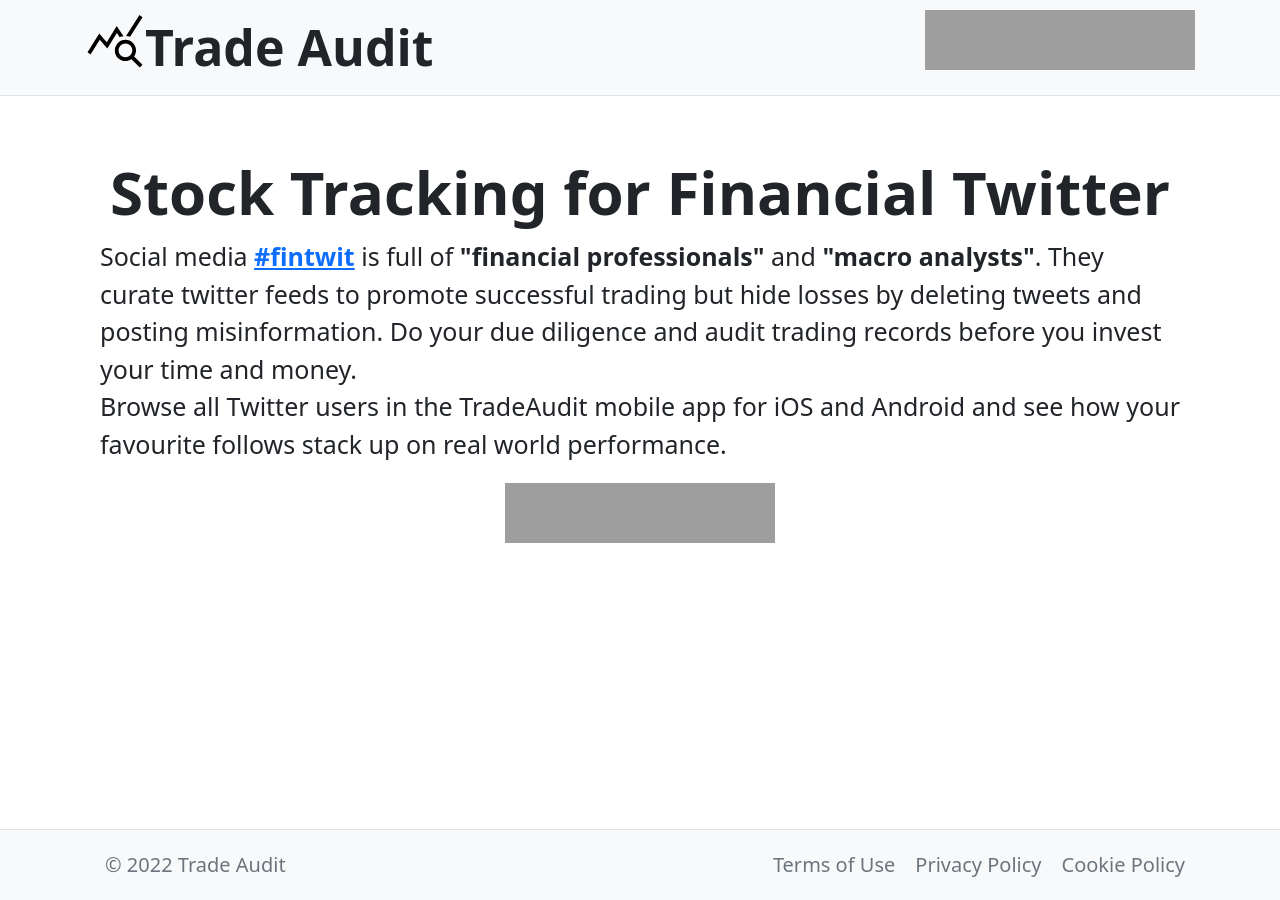
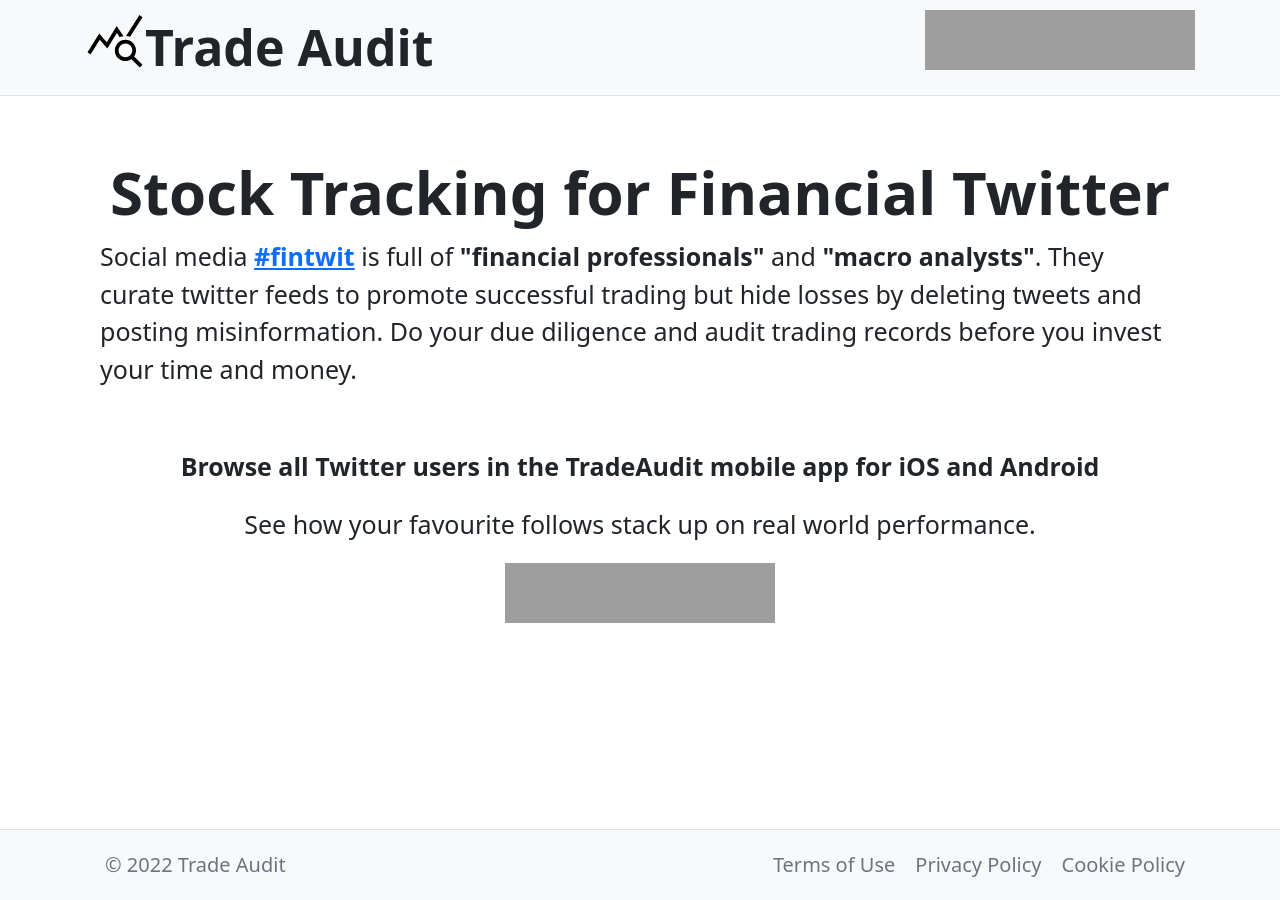
Before and after one commit to stevenrskelton/tradeaudit.app, a Jekyll site: the page built from index.html, in a window 1280 px wide. Built offline with Jekyll 4.4.1, drawn with Linux system fonts in a browser that asks for light colours; grey boxes are pictures that could not be loaded.

Commit message:
Update index.html

```diff
--- a/index.html
+++ b/index.html
@@ -268,11 +268,14 @@
 
 <stock-toolbar></stock-toolbar>
 
-<span class="lead mb-4" style="text-align: justify;text-justify: inter-word;">
+<span class="lead" style="text-align:center;text-justify: inter-word;">
+  <p class="mt-5 fw-bold">
+    Browse all Twitter users in the TradeAudit mobile app for iOS and Android
+  </p>
   <p>
-    Browse all Twitter users in the TradeAudit mobile app for iOS and Android and see how your favourite follows stack up on real world performance.
+    See how your favourite follows stack up on real world performance.
   </p>
   <div class="text-center">
-    <img alt="Get it on Google Play" height="60px" id="logo-img" src="https://play.google.com/intl/en_us/badges/static/images/badges/en_badge_web_generic.png">
+    <img alt="Get it on Google Play" id="logo-img" src="https://play.google.com/intl/en_us/badges/static/images/badges/en_badge_web_generic.png" height="60px">
   </div>
 </span>
```
